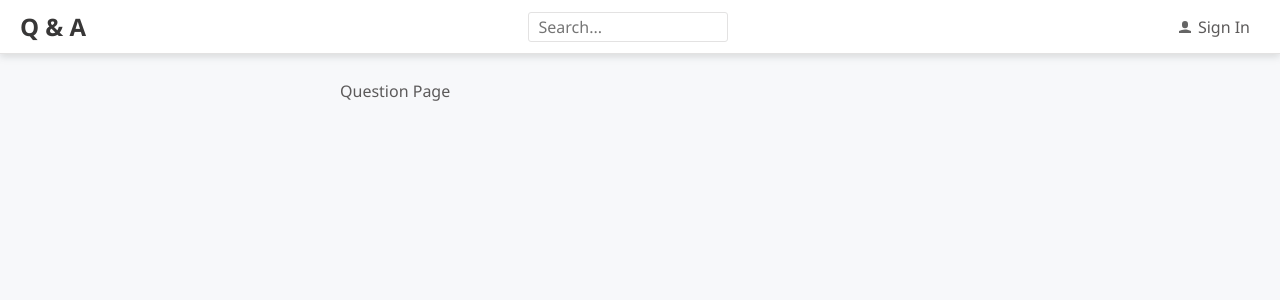
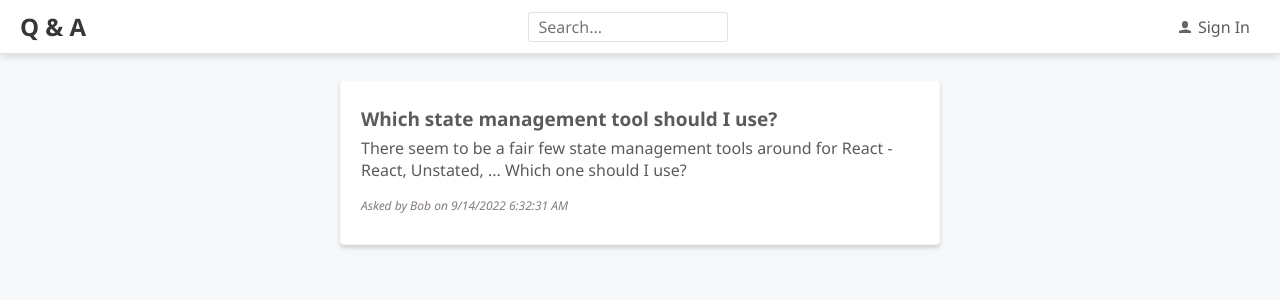
Before and after one commit to msenor/QandA, a React (Create React App) app in the folder frontend/: page /questions/2 in a window 1280 px wide. Shown: the top 300 px of the page. Built offline with nearby package versions, Linux system fonts and the light colour scheme.

Commit message:
Add question and answer data to question page

```diff
--- /dev/null
+++ b/frontend/src/Answer.tsx
@@ -0,0 +1,37 @@
+/** @jsxImportSource @emotion/react */
+import { css } from '@emotion/react';
+import React from 'react';
+import { AnswerData } from './QuestionsData';
+import { gray3 } from './Styles';
+
+interface Props {
+  data: AnswerData;
+}
+
+export const Answer = ({ data }: Props) => (
+  <div
+    css={css`
+      padding: 10px 0px;
+    `}
+  >
+    <div
+      css={css`
+        padding: 10px 0px;
+        font-size: 13px;
+      `}
+    >
+      {data.content}
+    </div>
+    <div
+      css={css`
+        font-size: 12px;
+        font-style: italic;
+        color: ${gray3};
+      `}
+    >
+      {`Answered by ${data.userName} on
+      ${data.created.toLocaleDateString()}
+      ${data.created.toLocaleTimeString()}`}
+    </div>
+  </div>
+);
--- /dev/null
+++ b/frontend/src/AnswerList.tsx
@@ -0,0 +1,31 @@
+/** @jsxImportSource @emotion/react */
+import { css } from '@emotion/react';
+import React from 'react';
+import { AnswerData } from './QuestionsData';
+import { Answer } from './Answer';
+import { gray5 } from './Styles';
+
+interface Props {
+  data: AnswerData[];
+}
+
+export const AnswerList = ({ data }: Props) => (
+  <ul
+    css={css`
+      list-style: none;
+      margin: 10px 0 0 0;
+      padding: 0;
+    `}
+  >
+    {data.map((answer) => (
+      <li
+        css={css`
+          border-top: 1px solid ${gray5};
+        `}
+        key={answer.answerId}
+      >
+        <Answer data={answer} />
+      </li>
+    ))}
+  </ul>
+);
--- a/frontend/src/QuestionPage.tsx
+++ b/frontend/src/QuestionPage.tsx
@@ -1,4 +1,69 @@
+/** @jsxImportSource @emotion/react */
+import { css } from '@emotion/react';
 import React from 'react';
+import { gray3, gray6 } from './Styles';
 import { Page } from './Page';
+import { useParams } from 'react-router-dom';
+import { QuestionData, getQuestion } from './QuestionsData';
+import { AnswerList } from './AnswerList';
 
-export const QuestionPage = () => <Page>Question Page</Page>;
+export const QuestionPage = () => {
+  const [question, setQuestion] = React.useState<QuestionData | null>(null);
+  const { questionId } = useParams();
+  React.useEffect(() => {
+    const doGetQuestion = async (questionId: number) => {
+      const foundQuestion = await getQuestion(questionId);
+      setQuestion(foundQuestion);
+    };
+    if (questionId) {
+      doGetQuestion(Number(questionId));
+    }
+  }, [questionId]);
+  return (
+    <Page>
+      <div
+        css={css`
+          background-color: white;
+          padding: 15px 20px 20px 20px;
+          border-radius: 4px;
+          border: 1px solid ${gray6};
+          box-shadow: 0 3px 5px 0 rgba(0, 0, 0, 0.16);
+        `}
+      >
+        <div
+          css={css`
+            font-size: 19px;
+            font-weight: bold;
+            margin: 10px 0px 5px;
+          `}
+        >
+          {question === null ? '' : question.title}
+        </div>
+        {question !== null && (
+          <React.Fragment>
+            <p
+              css={css`
+                margin-top: 0px;
+                background-color: white;
+              `}
+            >
+              {question.content}
+            </p>
+            <div
+              css={css`
+                font-size: 12px;
+                font-style: italic;
+                color: ${gray3};
+              `}
+            >
+              {`Asked by ${question.userName}
+              on ${question.created.toLocaleDateString()}
+              ${question.created.toLocaleTimeString()}`}
+            </div>
+            <AnswerList data={question.answers} />
+          </React.Fragment>
+        )}
+      </div>
+    </Page>
+  );
+};
--- a/frontend/src/QuestionsData.ts
+++ b/frontend/src/QuestionsData.ts
@@ -55,6 +55,14 @@
   return questions.filter((q) => q.answers.length === 0);
 };
 
+export const getQuestion = async (
+  questionId: number,
+): Promise<QuestionData | null> => {
+  await wait(500);
+  const results = questions.filter((q) => q.questionId === questionId);
+  return results.length === 0 ? null : results[0];
+};
+
 const wait = (ms: number): Promise<void> => {
   return new Promise((resolve) => setTimeout(resolve, ms));
 };
```
